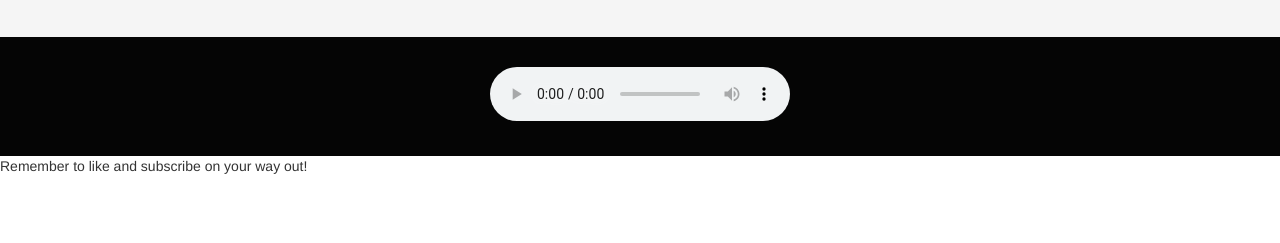
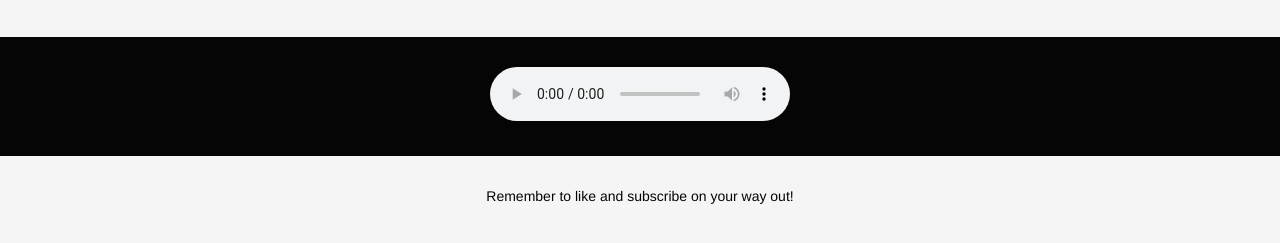
Before and after one commit to Max-Davis2/mysite, a plain HTML site: page index.html in a window 1280 px wide. Shown: the part 123-366 px from the top of the page. Drawn offline with nearby package versions, Linux system fonts and the light colour scheme.

Commit message:
Update index.html

```diff
--- a/index.html
+++ b/index.html
@@ -25,14 +25,16 @@
 
   <body>
     <div class="container-fluid bg-1 text-center">
-    <h1>Good Morning Gamers</h1>
-    <p>Today we're gonna make some music.</p>
+      <h1>Good Morning Gamers</h1>
+      <p>Today we're gonna make some music.</p>
     </div>
     <div class="container-fluid bg-2 text-center">
       <audio controls>
         <source src="audio.mp3" type="audio/mpeg">
       </audio>
     </div>
-    <p>Remember to like and subscribe on your way out!</p>
+    <div class="container-fluid bg-1 text-center">
+      <p>Remember to like and subscribe on your way out!</p>
+    </div>
   </body>
 </html>
```
